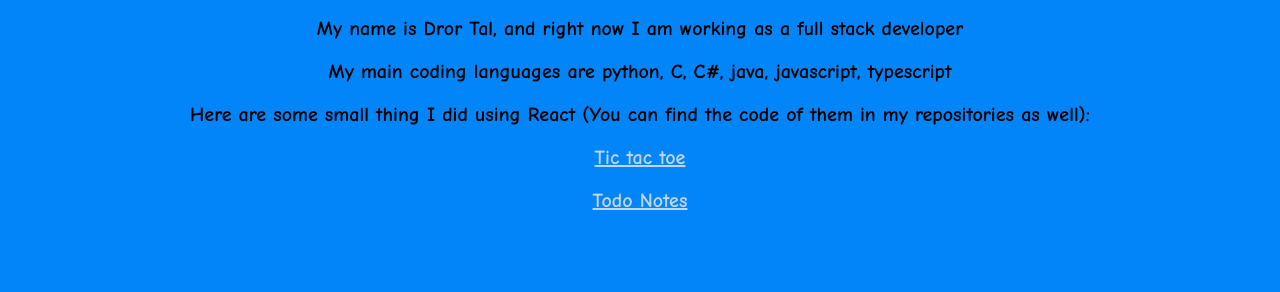
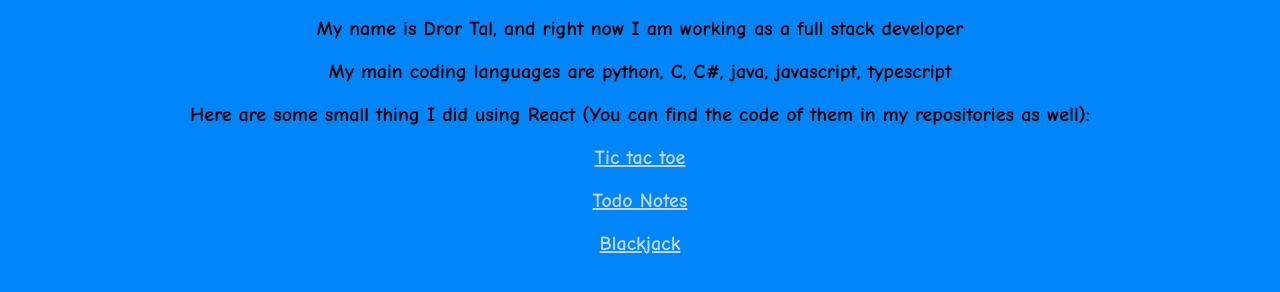
Before and after one commit to dror1212/dror1212.github.io, a plain HTML site: page index.html in a window 1280 px wide. Shown: the part 128-420 px from the top of the page. Drawn offline with Linux system fonts and the light colour scheme.

Commit message:
Add blackjack

```diff
--- a/index.html
+++ b/index.html
@@ -34,9 +34,12 @@
     <p>Here are some small thing I did using React (You can find the code of them in my repositories as well): </p>
     <p>
       <a class="link" href=https://dror1212.github.io/Tic-Tac-Toe/>Tic tac toe</a>
-      </p>
+    </p>
     <p>
     <a class="link" href=https://dror1212.github.io/todoNotes/>Todo Notes</a>
+    </p>
+    <p>
+      <a class="link" href=https://dror1212.github.io/blackjack/>Blackjack</a>
     </p>
   </div>
 </body>
```
